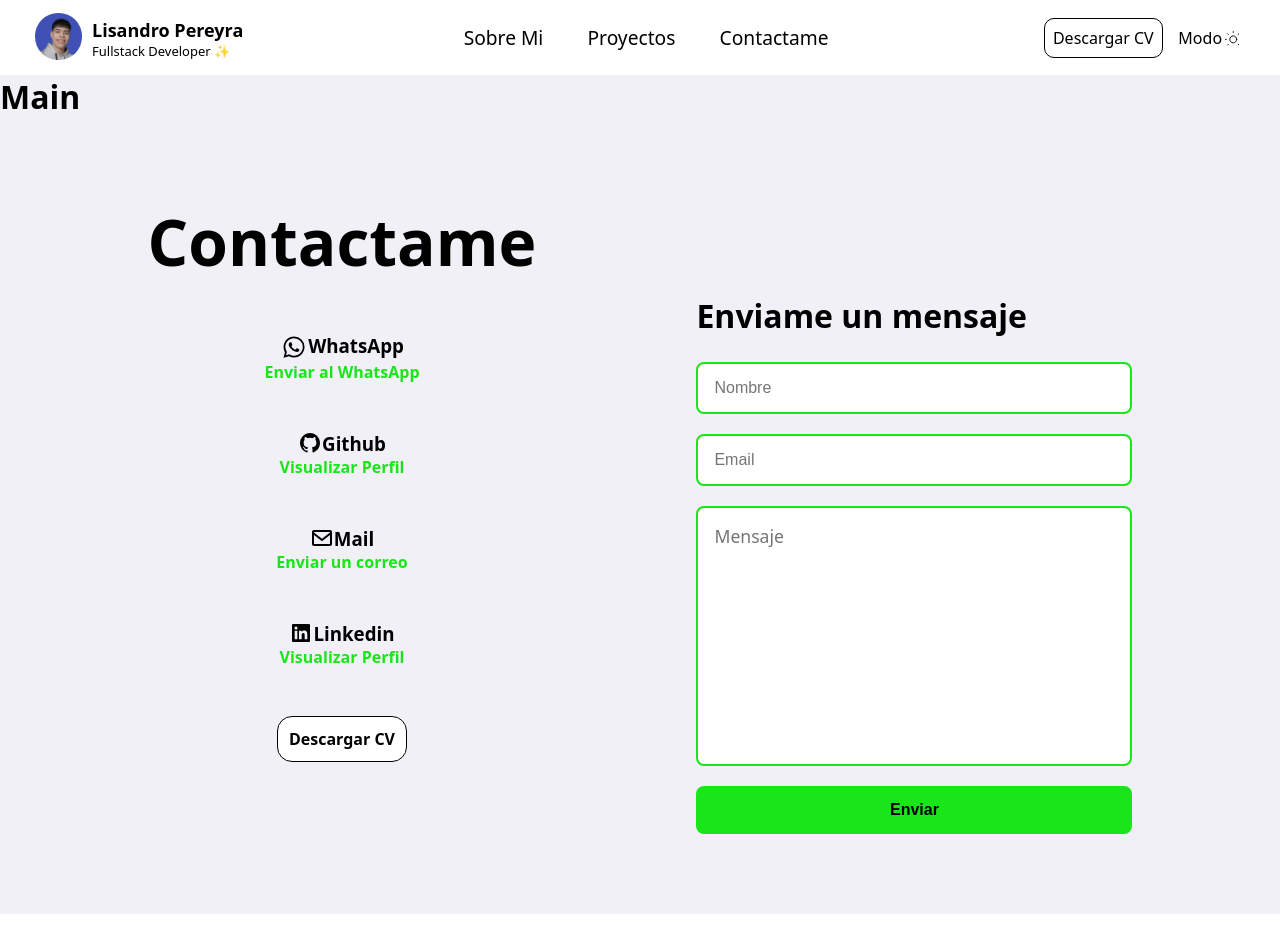
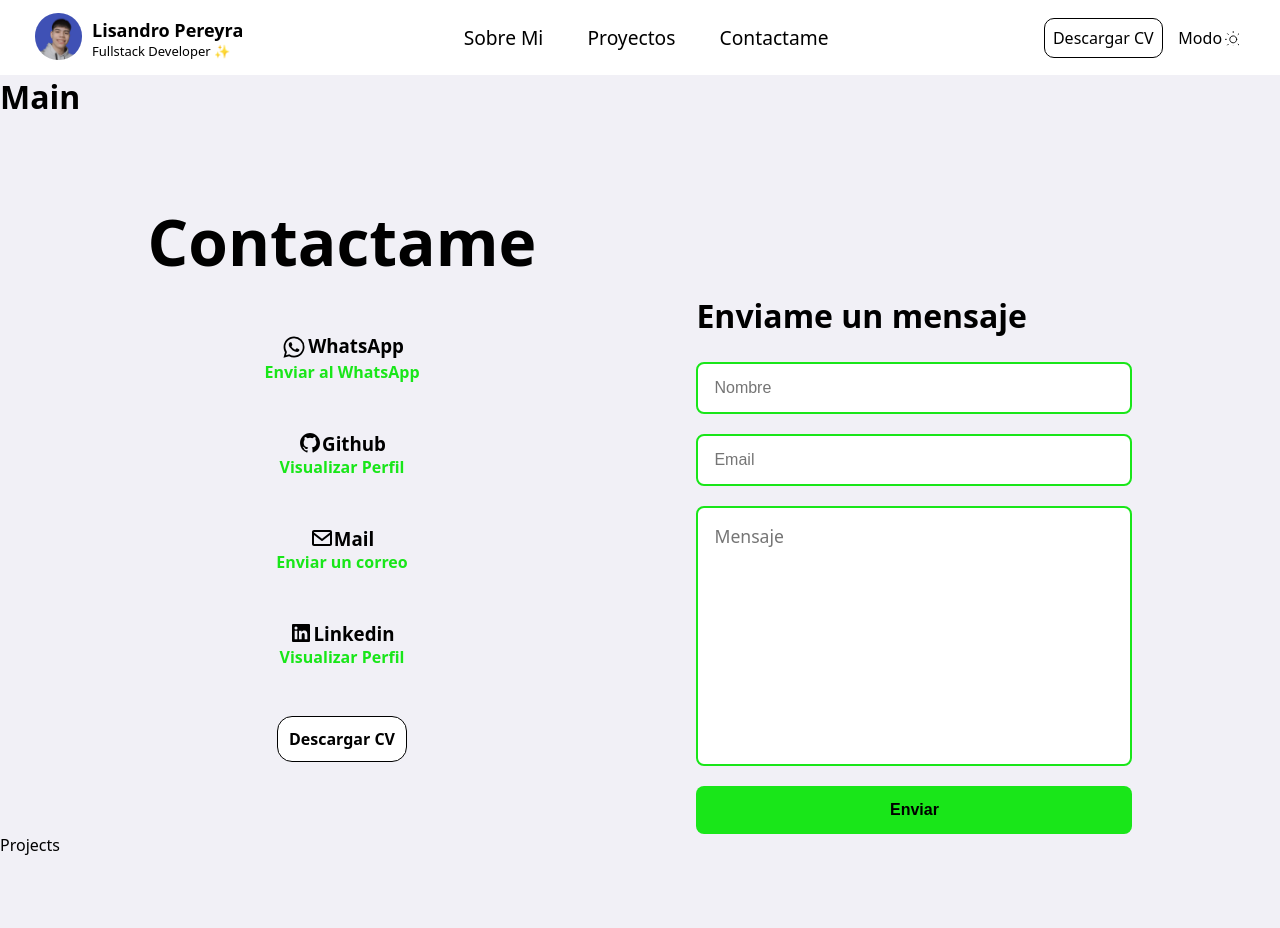
Before and after one commit to LisandroGG/Portfolio-Updated, a React (Vite) app: page / in a window 1280 px wide. Shown: the top 928 px of the page. Built offline with nearby package versions, Linux system fonts and the light colour scheme.

Commit message:
Projects

```diff
--- a/src/App.jsx
+++ b/src/App.jsx
@@ -2,14 +2,16 @@ import style from '../src/App.module.css'
 import Footer from './Components/Footer/Footer'
 import Main from './Components/Main/Main'
 import Nav from './Components/Nav/Nav'
+import Projects from './Components/Projects/Projects'
 
 function App() {
 
   return (
     <>
-      <Nav></Nav>
-      <Main></Main>
-      <Footer></Footer>
+      <Nav />
+      <Main />
+      <Projects />
+      <Footer />
     </>
   )
 }
--- /dev/null
+++ b/src/Components/Projects/Projects.jsx
@@ -0,0 +1,13 @@
+import style from '../Projects/Projects.module.css'
+import { useTheme } from '../../Context/Theme';
+
+const Projects = () => {
+
+    const { isDarkMode, toggleTheme } = useTheme();
+
+    return(
+        <div>Projects</div>
+    )
+}
+
+export default Projects
```
Also changed, not shown: src/Components/Projects/Projects.module.css (added).
